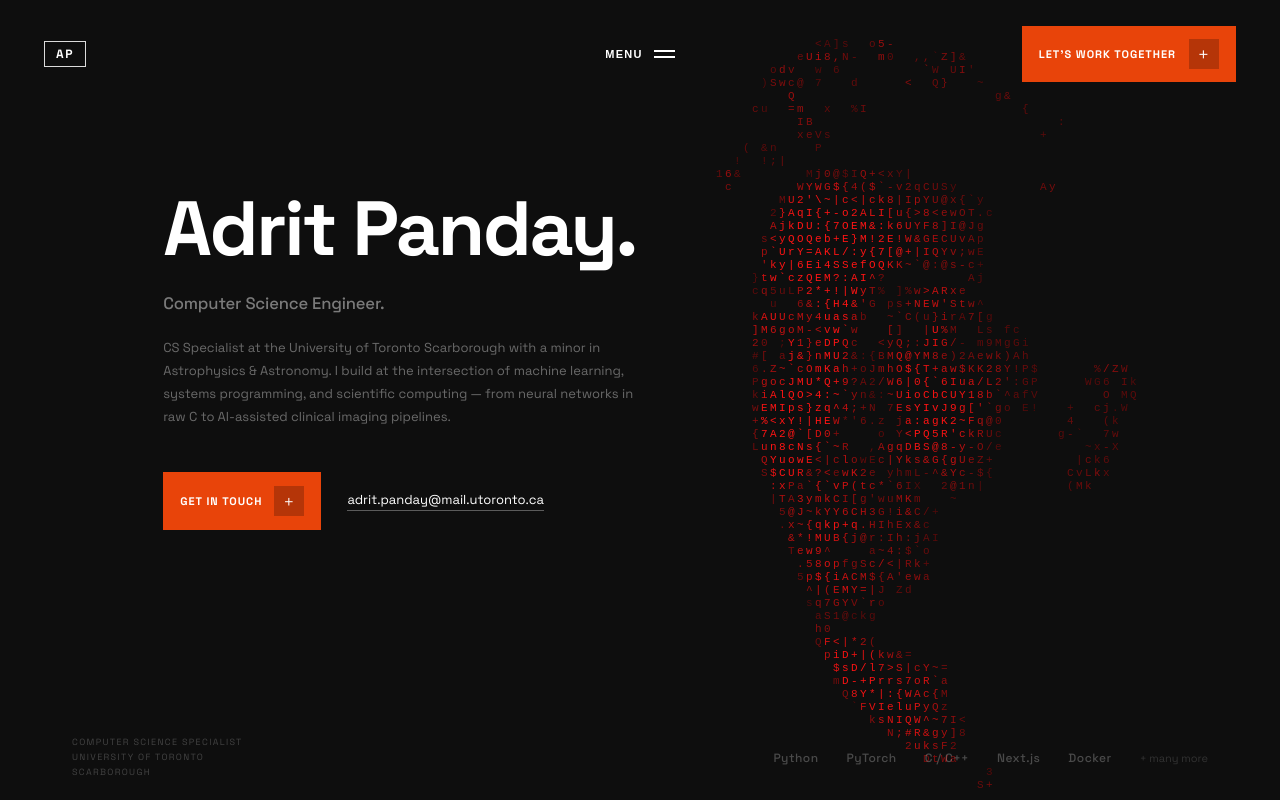
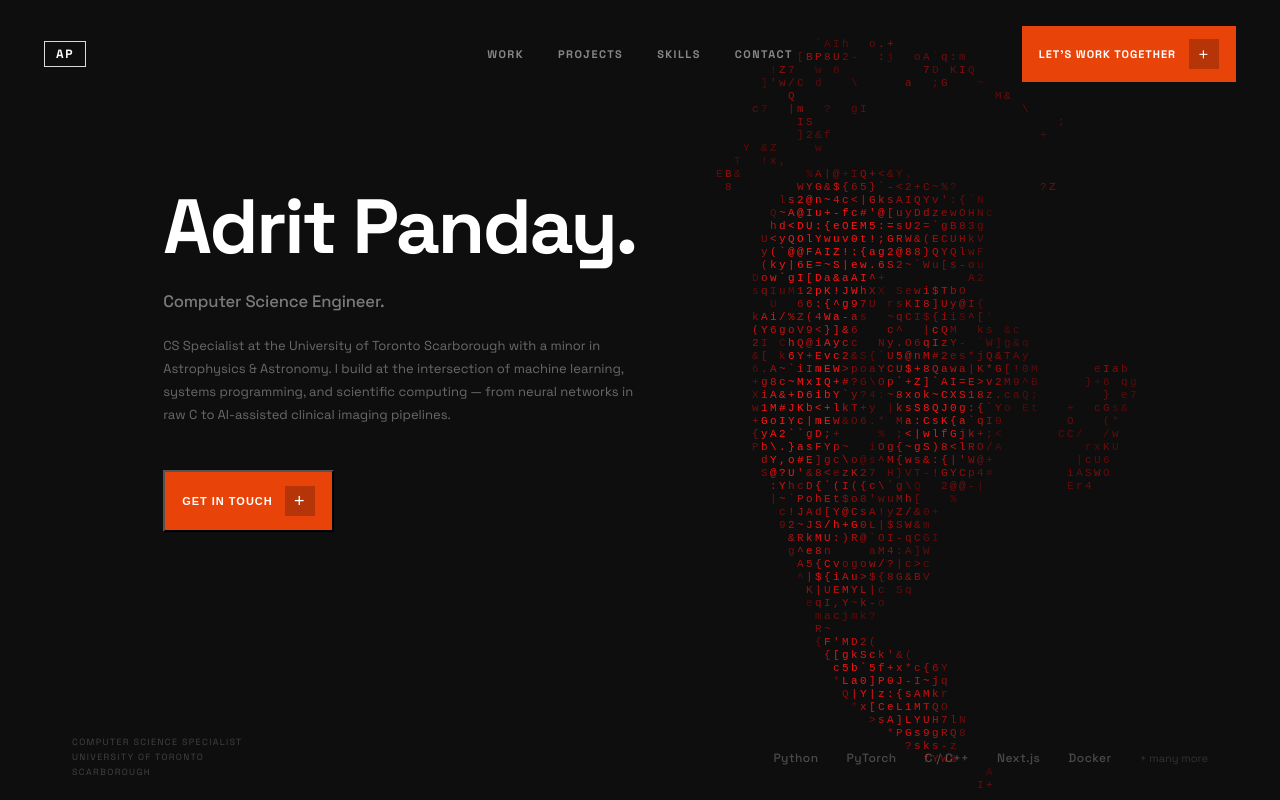
Before and after one commit to Adrit-3001/portfolio, a Next.js app: page / in a window 1280 px wide. Shown: the top 800 px of the page. Built offline with nearby package versions, Linux system fonts and the light colour scheme.

Commit message:
added bg particles and fixed a bug

```diff
--- a/src/app/globals.css
+++ b/src/app/globals.css
@@ -29,24 +29,23 @@ nav {
   line-height: 1;
 }
 
-.menu-btn {
+.nav-links {
   display: flex;
   align-items: center;
   justify-content: center;
-  gap: 11px;
+  gap: 34px;
+}
+
+.nav-link {
   font-size: 11px;
   font-weight: 700;
-  letter-spacing: 0.12em;
+  letter-spacing: 0.13em;
   text-transform: uppercase;
-  background: none;
-  border: none;
-  color: #fff;
-  cursor: pointer;
+  color: rgba(255,255,255,0.5);
+  text-decoration: none;
+  transition: color 0.15s;
 }
-.menu-btn:hover { opacity: 0.6; }
-
-.hamburger { display: flex; flex-direction: column; gap: 4.5px; }
-.hamburger span { display: block; width: 21px; height: 1.5px; background: #fff; }
+.nav-link:hover { color: #fff; }
 
 .nav-right { display: flex; justify-content: flex-end; }
 
@@ -143,15 +142,49 @@ h1 {
   margin-left: 12px;
 }
 
-.btn-link {
-  font-size: 13px;
-  color: #fff;
+.cta-wrap {
+  position: relative;
+  display: inline-flex;
+  flex-direction: column;
+}
+
+.contact-dropdown {
+  position: absolute;
+  top: calc(100% + 8px);
+  left: 0;
+  background: #161616;
+  border: 1px solid rgba(255,255,255,0.1);
+  min-width: 320px;
+  z-index: 100;
+  box-shadow: 0 16px 48px rgba(0,0,0,0.6);
+}
+
+.contact-item {
+  display: flex;
+  align-items: center;
+  gap: 16px;
+  padding: 14px 20px;
   text-decoration: none;
-  border-bottom: 1px solid rgba(255,255,255,0.32);
-  padding-bottom: 2px;
-  transition: border-color 0.15s;
+  border-bottom: 1px solid rgba(255,255,255,0.06);
+  transition: background 0.12s;
 }
-.btn-link:hover { border-color: rgba(255,255,255,0.8); }
+.contact-item:last-child { border-bottom: none; }
+.contact-item:hover { background: rgba(255,255,255,0.04); }
+
+.contact-label {
+  font-size: 9px;
+  font-weight: 700;
+  letter-spacing: 0.13em;
+  text-transform: uppercase;
+  color: rgba(255,255,255,0.3);
+  min-width: 62px;
+}
+
+.contact-value {
+  font-size: 12px;
+  color: rgba(255,255,255,0.75);
+  font-weight: 400;
+}
 
 .hero-right {
   position: absolute;
@@ -222,10 +255,11 @@ h1 {
 }
 
 .section-title {
-  font-size: 11px;
+  font-size: 13px;
   font-weight: 700;
-  letter-spacing: 0.14em;
+  letter-spacing: 0.16em;
   text-transform: uppercase;
+  color: rgba(255,255,255,0.88);
 }
 
 .section-num {
@@ -633,6 +667,61 @@ h1 {
   font-family: 'Courier New', Courier, monospace;
 }
 
+/* ── SKILLS SECTION ── */
+.section-skills {
+  min-height: auto;
+  padding-bottom: 160px;
+}
+
+.skills-grid {
+  display: grid;
+  grid-template-columns: repeat(3, 1fr);
+  gap: 72px 80px;
+  max-width: 1320px;
+  margin-inline: auto;
+}
+
+.skill-group {
+  opacity: 0;
+  transform: translateY(40px);
+  transition: opacity 0.6s ease, transform 0.6s ease;
+}
+.skill-group.reveal-in {
+  opacity: 1;
+  transform: translateY(0);
+}
+
+.skill-category {
+  font-size: 10px;
+  font-weight: 700;
+  letter-spacing: 0.2em;
+  text-transform: uppercase;
+  color: #E8440A;
+  margin-bottom: 22px;
+}
+
+.skill-tags {
+  display: flex;
+  flex-wrap: wrap;
+  gap: 10px 12px;
+}
+
+.skill-tag {
+  font-size: 15px;
+  font-weight: 500;
+  color: rgba(255,255,255,0.78);
+  letter-spacing: -0.01em;
+  line-height: 1;
+  padding: 9px 18px;
+  border: 1px solid rgba(255,255,255,0.1);
+  background: rgba(255,255,255,0.03);
+  transition: border-color 0.15s, color 0.15s;
+}
+.skill-tag:hover {
+  border-color: rgba(255,255,255,0.3);
+  color: #fff;
+}
+
 @media (max-width: 960px) {
   .section {
     padding-left: 28px;
@@ -666,6 +755,15 @@ h1 {
   .lightbox-viewer {
     height: min(70vh, 760px);
     padding: 0 72px;
+  }
+
+  .skills-grid {
+    grid-template-columns: repeat(2, 1fr);
+    gap: 52px 48px;
+  }
+
+  .nav-links {
+    gap: 20px;
   }
 }
 
@@ -716,6 +814,15 @@ h1 {
   .lightbox-prev { left: 4px; }
   .lightbox-next { right: 4px; }
 
+  .skills-grid {
+    grid-template-columns: 1fr;
+    gap: 44px;
+  }
+
+  .nav-links {
+    display: none;
+  }
+
   .lightbox-title {
     font-size: 10px;
   }
--- a/src/app/page.jsx
+++ b/src/app/page.jsx
@@ -2,6 +2,7 @@ import Nav from '@/components/Nav';
 import Hero from '@/components/Hero';
 import ExperienceSection from '@/components/ExperienceSection';
 import WorkSection from '@/components/WorkSection';
+import SkillsSection from '@/components/SkillsSection';
 import BottomBar from '@/components/BottomBar';
 import FloatingParticles from '@/components/FloatingParticles';
 
@@ -13,6 +14,7 @@ export default function Home() {
       <Hero />
       <ExperienceSection />
       <WorkSection />
+      <SkillsSection />
       <BottomBar />
     </>
   );
--- a/src/components/ExperienceSection.jsx
+++ b/src/components/ExperienceSection.jsx
@@ -21,12 +21,12 @@ const EXPERIENCE_IMAGE_GAP = '170px';
 
 export default function ExperienceSection() {
   return (
-    <section className="section section-exp" style={{ '--exp-image-gap': EXPERIENCE_IMAGE_GAP }}>
+    <section className="section section-exp" id="experience" style={{ '--exp-image-gap': EXPERIENCE_IMAGE_GAP }}>
       <div className="section-label">
         <GlitchText tag="h2" className="section-title">
           Work Experience
         </GlitchText>
-        <span className="section-num">02 / 03</span>
+        <span className="section-num">02 / 04</span>
       </div>
 
       <div className="exp-content-grid">
--- a/src/components/Hero.jsx
+++ b/src/components/Hero.jsx
@@ -1,6 +1,39 @@
+'use client';
+
+import { useState, useEffect, useRef } from 'react';
 import AsciiCanvas from './AsciiCanvas';
 
+const CONTACTS = [
+  {
+    label: 'Email',
+    href: 'mailto:adrit.panday@mail.utoronto.ca',
+    display: 'adrit.panday@mail.utoronto.ca',
+  },
+  {
+    label: 'GitHub',
+    href: 'https://github.com/Adrit-3001',
+    display: 'GitHub',
+  },
+  {
+    label: 'LinkedIn',
+    href: 'https://www.linkedin.com/in/adrit-panday-016193216/' ,
+    display: 'LinkedIn',
+  },
+];
+
 export default function Hero() {
+  const [open, setOpen] = useState(false);
+  const wrapRef = useRef(null);
+
+  useEffect(() => {
+    if (!open) return;
+    const handler = (e) => {
+      if (wrapRef.current && !wrapRef.current.contains(e.target)) setOpen(false);
+    };
+    document.addEventListener('mousedown', handler);
+    return () => document.removeEventListener('mousedown', handler);
+  }, [open]);
+
   return (
     <section className="hero" id="hero-sentinel">
       <div className="hero-left">
@@ -13,12 +46,32 @@ export default function Hero() {
           networks in raw C to AI-assisted clinical imaging pipelines.
         </p>
         <div className="ctas">
-          <a href="mailto:adrit.panday@mail.utoronto.ca" className="btn-orange">
-            Get in touch<span className="plus">+</span>
-          </a>
-          <a href="mailto:adrit.panday@mail.utoronto.ca" className="btn-link">
-            adrit.panday@mail.utoronto.ca
-          </a>
+          <div className="cta-wrap" ref={wrapRef}>
+            <button
+              className="btn-orange"
+              onClick={() => setOpen((o) => !o)}
+              aria-expanded={open}
+            >
+              Get in touch<span className="plus">{open ? '−' : '+'}</span>
+            </button>
+            {open && (
+              <div className="contact-dropdown">
+                {CONTACTS.map((c) => (
+                  <a
+                    key={c.label}
+                    href={c.href}
+                    className="contact-item"
+                    target={c.href.startsWith('http') ? '_blank' : undefined}
+                    rel={c.href.startsWith('http') ? 'noopener noreferrer' : undefined}
+                    onClick={() => setOpen(false)}
+                  >
+                    <span className="contact-label">{c.label}</span>
+                    <span className="contact-value">{c.display}</span>
+                  </a>
+                ))}
+              </div>
+            )}
+          </div>
         </div>
       </div>
 
--- a/src/components/Nav.jsx
+++ b/src/components/Nav.jsx
@@ -2,12 +2,14 @@ export default function Nav() {
   return (
     <nav>
       <div><div className="logo">AP</div></div>
-      <button className="menu-btn">
-        MENU
-        <div className="hamburger">
-          <span /><span />
-        </div>
-      </button>
+
+      <div className="nav-links">
+        <a href="#experience" className="nav-link">Work</a>
+        <a href="#projects" className="nav-link">Projects</a>
+        <a href="#skills" className="nav-link">Skills</a>
+        <a href="mailto:adrit.panday@mail.utoronto.ca" className="nav-link">Contact</a>
+      </div>
+
       <div className="nav-right">
         <a href="mailto:adrit.panday@mail.utoronto.ca" className="nav-cta">
           Let&apos;s work together<span className="plus">+</span>
--- /dev/null
+++ b/src/components/SkillsSection.jsx
@@ -0,0 +1,57 @@
+import GlitchText from './GlitchText';
+import ScrollReveal from './ScrollReveal';
+
+const SKILLS = [
+  {
+    category: 'Languages',
+    items: ['Python', 'C', 'C++', 'JavaScript', 'Java', 'SQL'],
+  },
+  {
+    category: 'Machine Learning & AI',
+    items: ['PyTorch', 'TensorFlow', 'NumPy', 'pandas', 'Scikit-learn', 'LLM APIs'],
+  },
+  {
+    category: 'Robotics & Vision',
+    items: ['OpenCV', 'Sensor Fusion', 'Localization', 'State Machines', 'Motion Planning', 'Real-Time Control'],
+  },
+  {
+    category: 'Frameworks',
+    items: ['Node.js', 'Express', 'Next.js', 'React'],
+  },
+  {
+    category: 'Tools & Infrastructure',
+    items: ['Git', 'GitHub Actions', 'Docker', 'Linux (Ubuntu)', 'MongoDB', 'Jira', 'VS Code'],
+  },
+  {
+    category: 'Familiar',
+    items: ['Haskell', 'Assembly', 'Shell', 'QuPath', 'OME-XML', 'HTML/CSS'],
+  },
+];
+
+export default function SkillsSection() {
+  return (
+    <section className="section section-skills" id="skills">
+      <div className="section-label">
+        <GlitchText tag="h2" className="section-title">
+          Technical Skills
+        </GlitchText>
+        <span className="section-num">04 / 04</span>
+      </div>
+
+      <div className="skills-grid">
+        {SKILLS.map((group, i) => (
+          <ScrollReveal key={group.category} delay={i * 90}>
+            <div className="skill-group">
+              <div className="skill-category">{group.category}</div>
+              <div className="skill-tags">
+                {group.items.map((item) => (
+                  <span key={item} className="skill-tag">{item}</span>
+                ))}
+              </div>
+            </div>
+          </ScrollReveal>
+        ))}
+      </div>
+    </section>
+  );
+}
--- a/src/components/WorkSection.jsx
+++ b/src/components/WorkSection.jsx
@@ -89,12 +89,12 @@ const PROJECTS = [
 
 export default function WorkSection() {
   return (
-    <section className="section">
+    <section className="section" id="projects">
       <div className="section-label">
         <GlitchText tag="h2" className="section-title">
           Selected Projects
         </GlitchText>
-        <span className="section-num">03 / 03</span>
+        <span className="section-num">03 / 04</span>
       </div>
 
       {PROJECTS.map((project) => (
```
